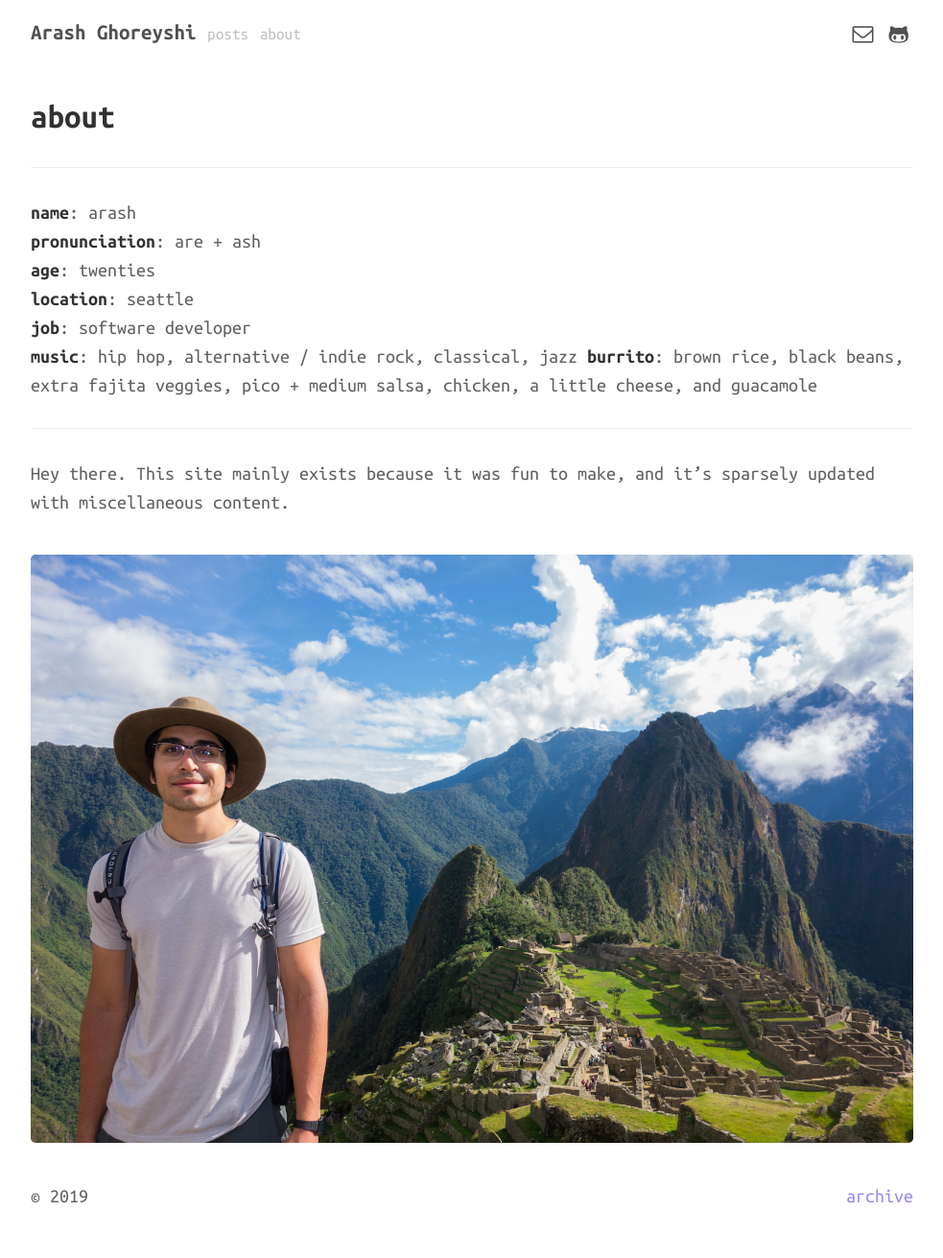
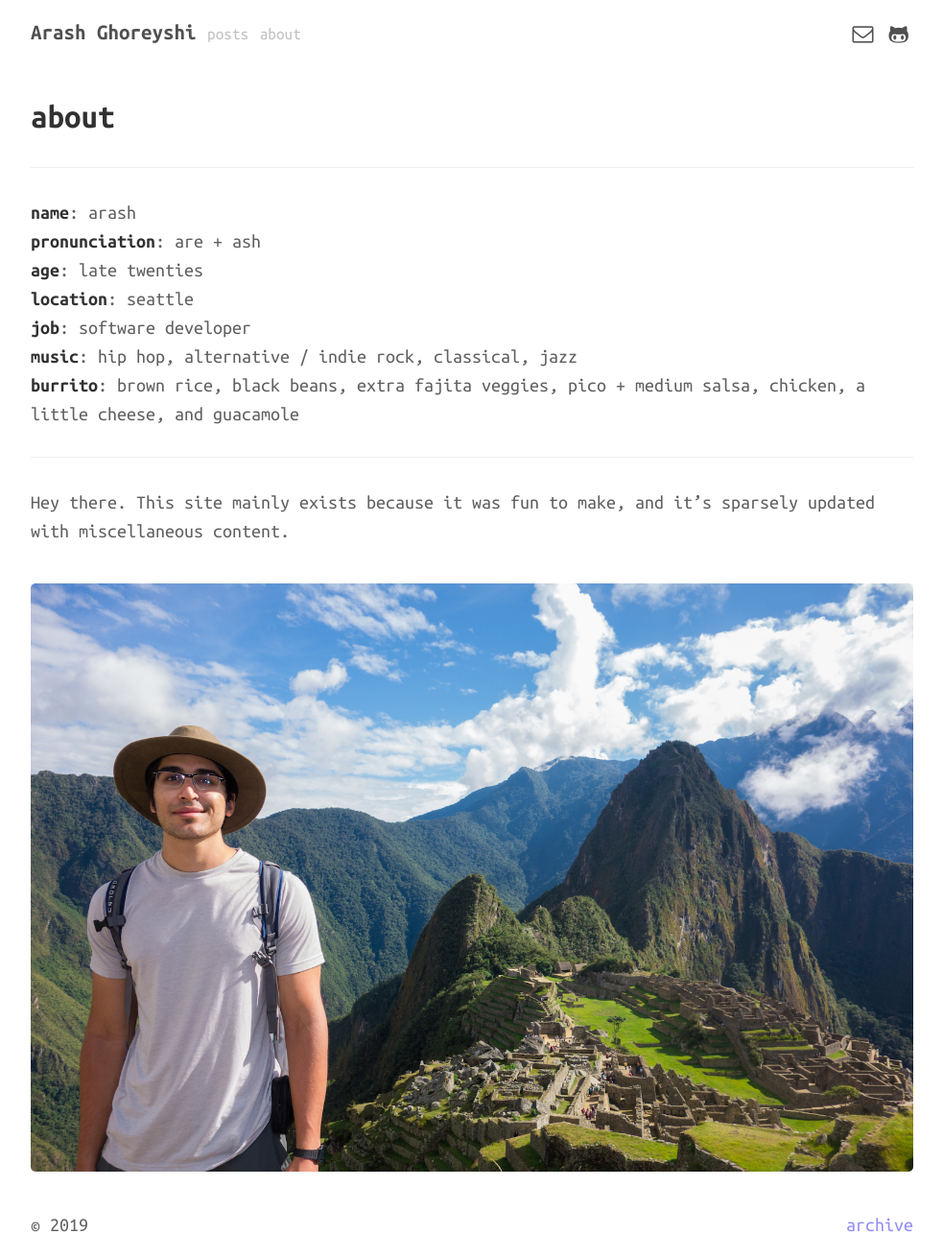
Before and after one commit to greyshi/greyshi.github.io, a Jekyll site: the page built from about/index.md, in a window 1280 px wide. Shown: the whole page at 96% size, without its empty margins (148-1131 px from the left). Built offline with Jekyll 4.4.1, drawn with Linux system fonts in a browser that asks for light colours; nearby versions of some CDN libraries; before the commit the page ends 1281 px from its top, so only the background shows below that.

```diff
--- a/about/index.md
+++ b/about/index.md
@@ -9,7 +9,7 @@ title: about
 
 **name**: arash
 **pronunciation**: are + ash
-**age**: twenties
+**age**: late twenties
 **location**: seattle
 **job**: software developer
 **music**: hip hop, alternative / indie rock, classical, jazz
```
Also changed, not shown: retired/README.md (added, +1 -0 lines), retired/2013-09-10-using-calendars-to-manage-deadlines.md (renamed from _posts/2013-09-10-using-calendars-to-manage-deadlines.md), retired/2013-11-17-building-amazon-instant-at-hacktx.md (renamed from _posts/2013-11-17-building-amazon-instant-at-hacktx.md), retired/2014-09-11-extra-credit-blogging.md (renamed from _posts/2014-09-11-extra-credit-blogging.md), retired/2014-1-31-why-i-switched-to-jekyll.md (renamed from _posts/2014-1-31-why-i-switched-to-jekyll.md), retired/2014-3-27-virtual-reality-is-the-next-big-thing.md (renamed from _posts/2014-3-27-virtual-reality-is-the-next-big-thing.md).
